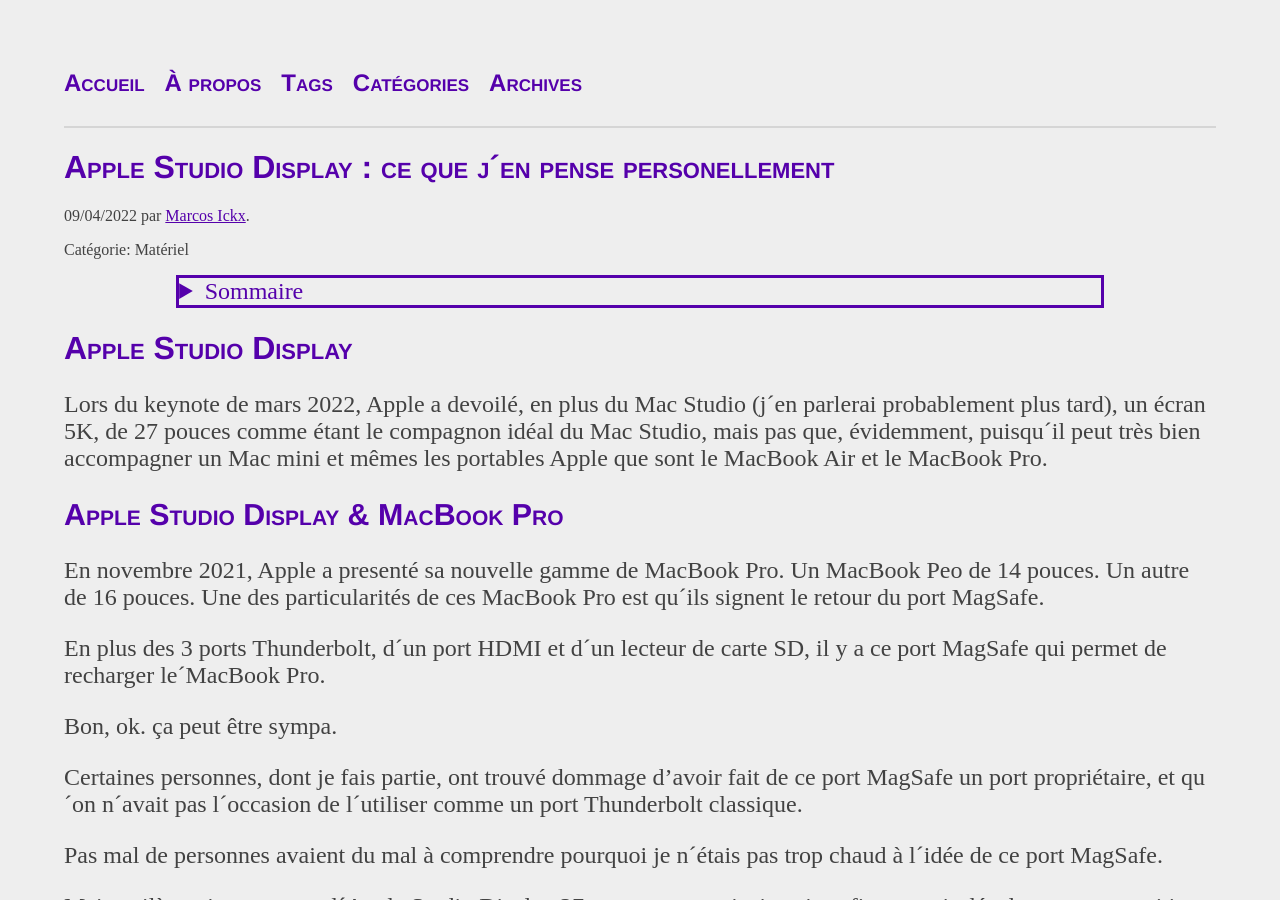
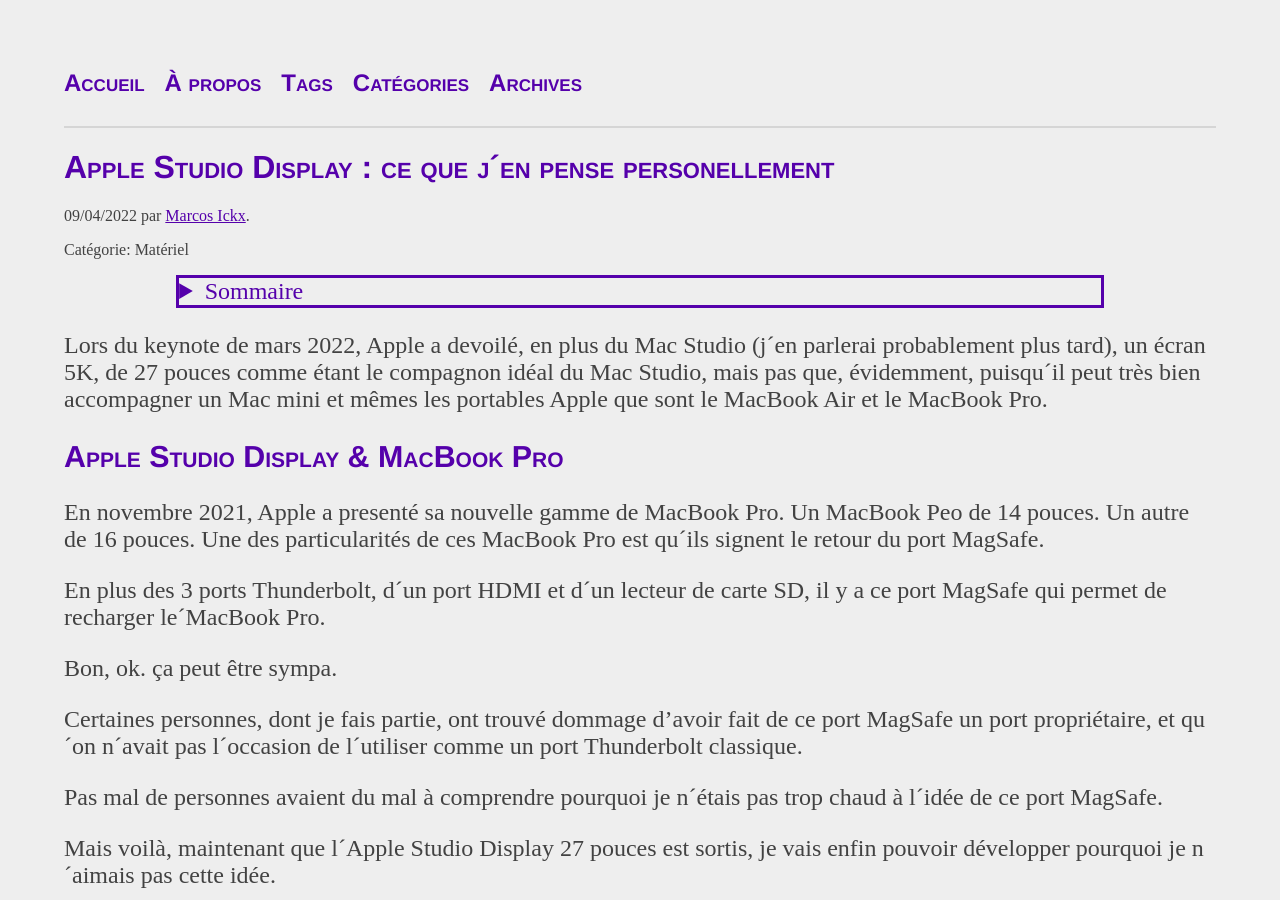
Before and after one commit to MarcosIckx/PreviewMarcosxNet, a Jekyll site: the page built from _posts/2022/2022-04-09-AppleStudioDisplay.md, in a window 1280 px wide and 900 px high. Built offline with Jekyll 4.4.1, drawn with Linux system fonts in a browser that asks for light colours.

Commit message:
Update 2022-04-09-AppleStudioDisplay.md
Éviter multiples balises h1

```diff
--- a/_posts/2022/2022-04-09-AppleStudioDisplay.md
+++ b/_posts/2022/2022-04-09-AppleStudioDisplay.md
@@ -6,7 +6,6 @@
 category: Matériel
 ---
 
-# Apple Studio Display
 
 Lors du keynote de mars 2022, Apple a devoilé, en plus du Mac Studio (j´en parlerai probablement plus tard),
 un écran 5K, de 27 pouces comme étant le compagnon idéal du Mac Studio, mais pas que, évidemment, puisqu´il
@@ -40,7 +39,7 @@
 Si Apple avait fait un port mixte Thunderbolt / MagSafe, ça aurait été super.
 Mais ici, c´est pas le cas. Dommage.
 
-# Prise Ethernet
+## Prise Ethernet
 L´autre occasion manquée, c´est l´absence d´un port Ethernet sur le Studio Display.
 
 Comme les MacBook Pro n´ont pas de port Ethernet, ça aurait été fort sympa si le Studio Display
```
